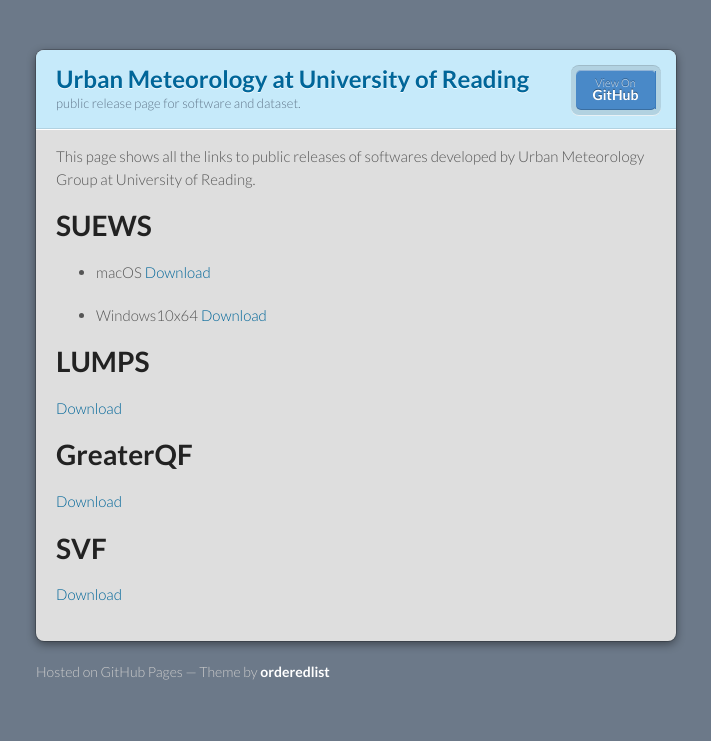
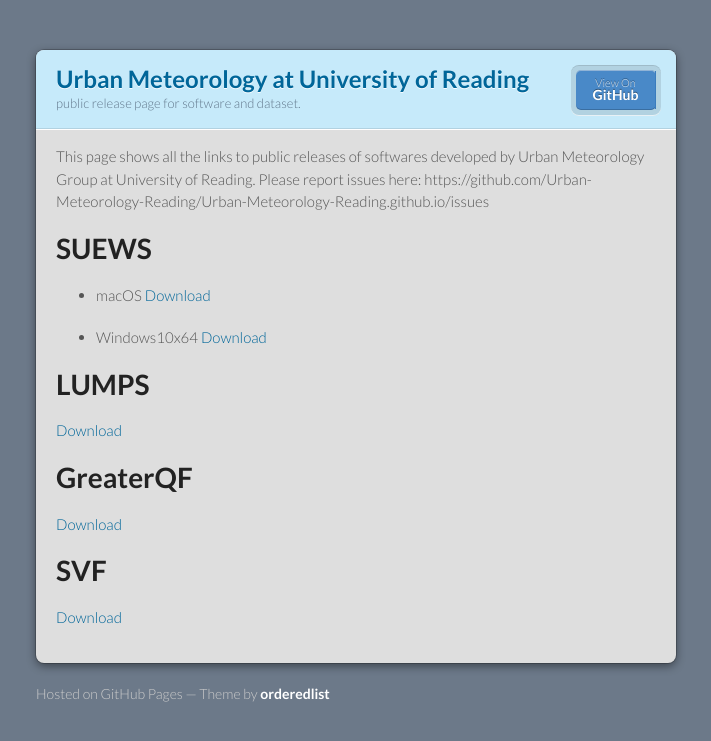
Before and after one commit to Urban-Meteorology-Reading/Urban-Meteorology-Reading.github.io, a Jekyll site: the page built from index.md, in a window 1280 px wide. Shown: the top 741 px of the page, without its empty margins (284-995 px from the left). Built offline with Jekyll 4.4.1, drawn with Linux system fonts in a browser that asks for light colours.

Commit message:
Update index.md

```diff
--- a/index.md
+++ b/index.md
@@ -13,7 +13,7 @@ There should be whitespace between paragraphs. We recommend including a README,
 
 
 This page shows all the links to public releases of softwares developed by Urban Meteorology Group at University of Reading.
-
+Please report issues here: https://github.com/Urban-Meteorology-Reading/Urban-Meteorology-Reading.github.io/issues
 
 # SUEWS
 
```
